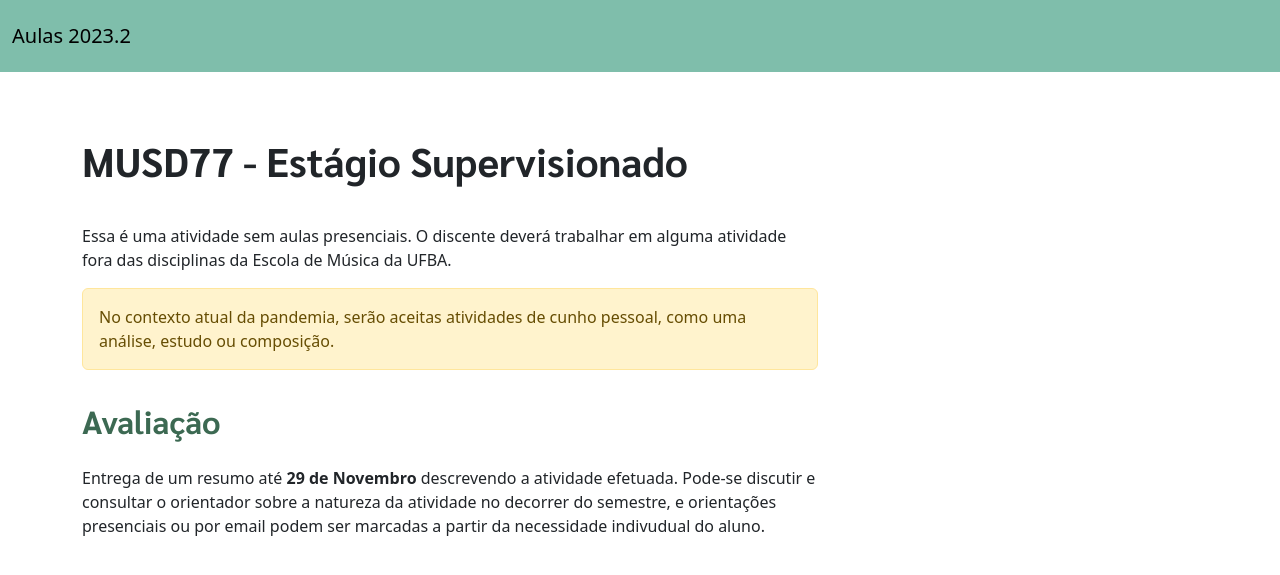
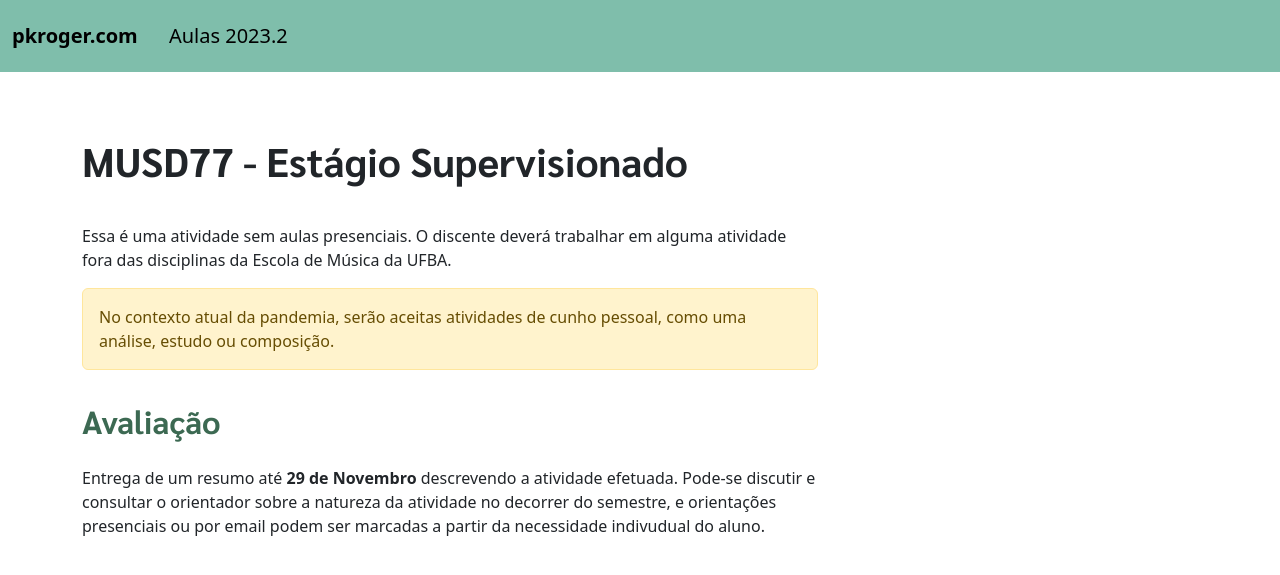
Before and after one commit to pedrokroger/pedrokroger.github.io, a Jekyll site: the page built from pages/musd77-estagio.md, in a window 1280 px wide. Shown: the top 575 px of the page. Built offline with Jekyll 4.4.1, drawn with Linux system fonts in a browser that asks for light colours.

Commit message:
Add site url to navbar

```diff
--- a/_layouts/default.html
+++ b/_layouts/default.html
@@ -24,7 +24,7 @@
   <body>
     <nav class="navbar mb-4 py-3">
       <div class="container-fluid">
-        <a class="navbar-brand" href="/">{{ site.title }} {{ site.semestre }}</a>
+        <a class="navbar-brand" href="/"><b>pkroger.com</b>&nbsp; &nbsp; &nbsp;  {{ site.title }} {{ site.semestre }}</a>
       </div>
     </nav>
 
```
